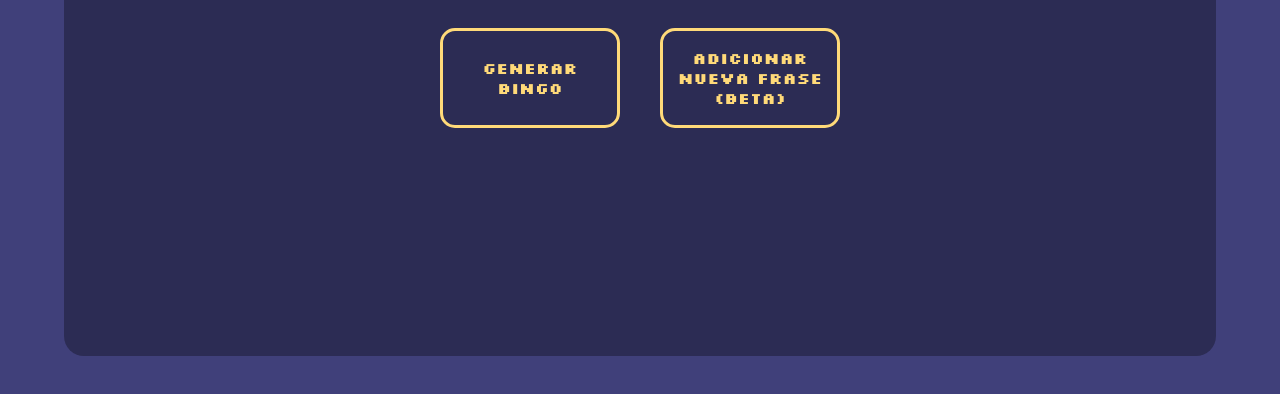
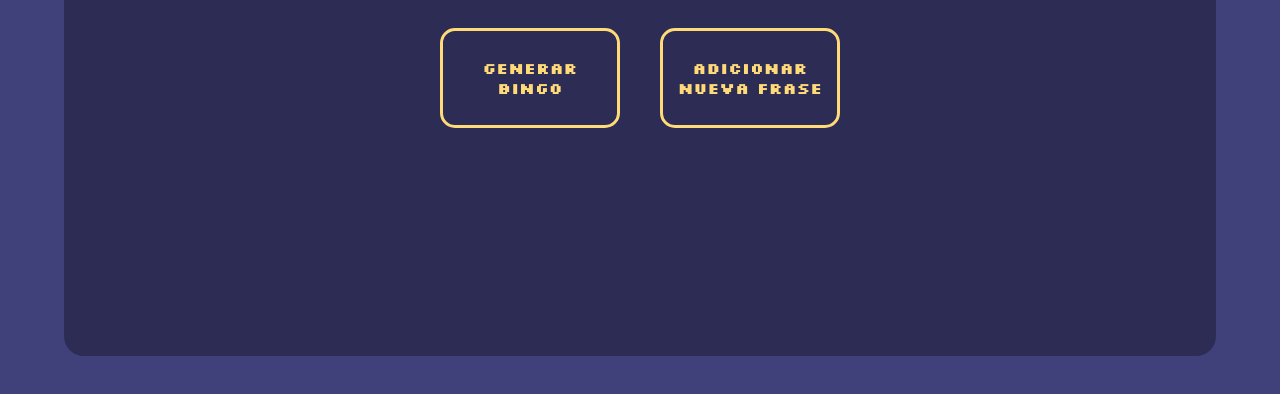
Before and after one commit to pvbsovsv/bingo-machine, a plain HTML site: page index.html in a window 1280 px wide. Shown: the part 364-758 px from the top of the page. Drawn offline with Linux system fonts and the light colour scheme; no server answers.

Commit message:
add phrases not beta anymore

```diff
--- a/index.html
+++ b/index.html
@@ -15,7 +15,7 @@
     <h1>Bingo Machine </h1>
     <div id="bingo-section">
         <button id="buttonBingo">Generar Bingo</button>
-        <button id="buttonAdd">Adicionar Nueva Frase (beta)</button>
+        <button id="buttonAdd">Adicionar Nueva Frase</button>
     </div>
 </main>
 <script src="./script.js"></script>
```
